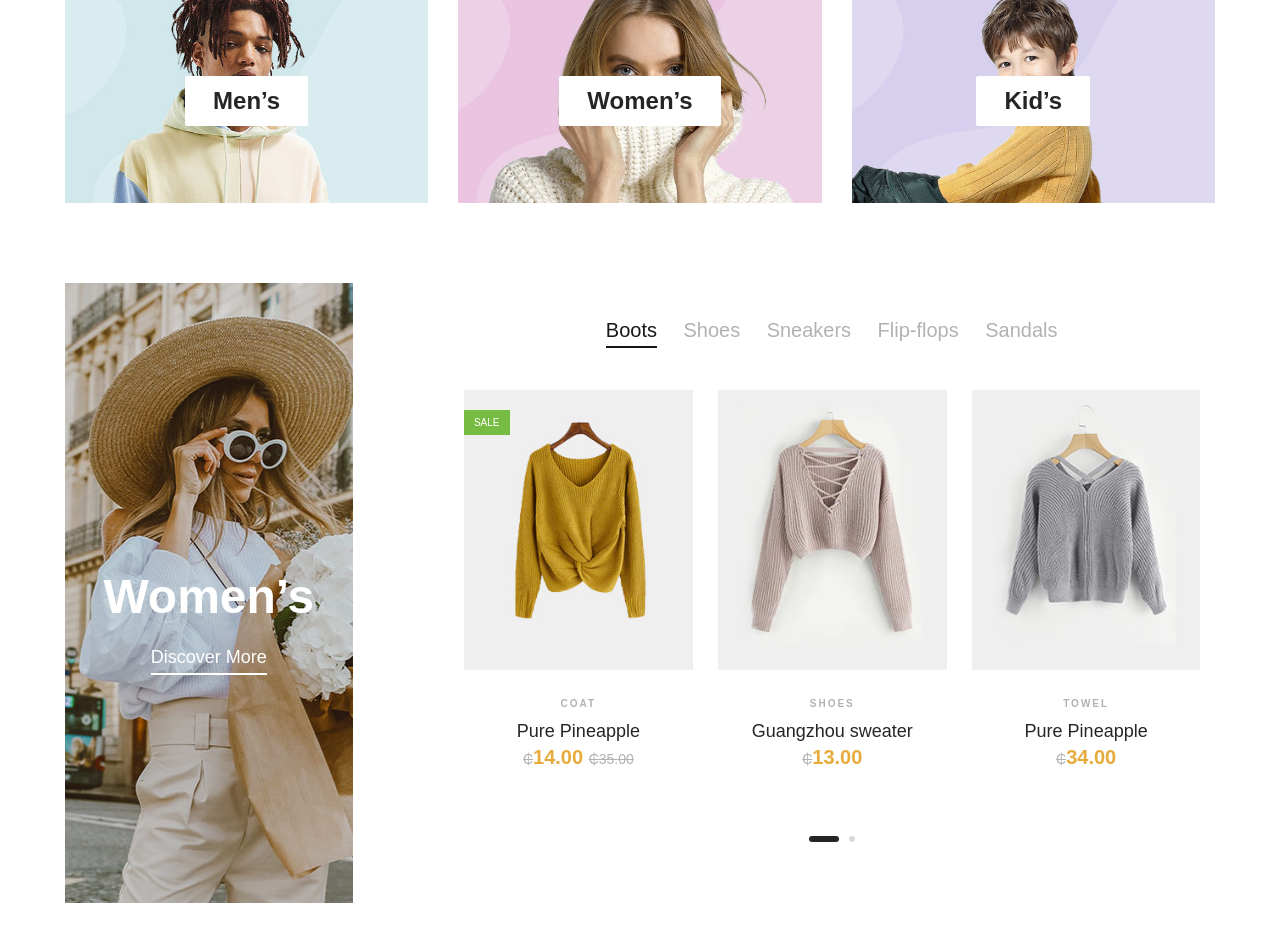
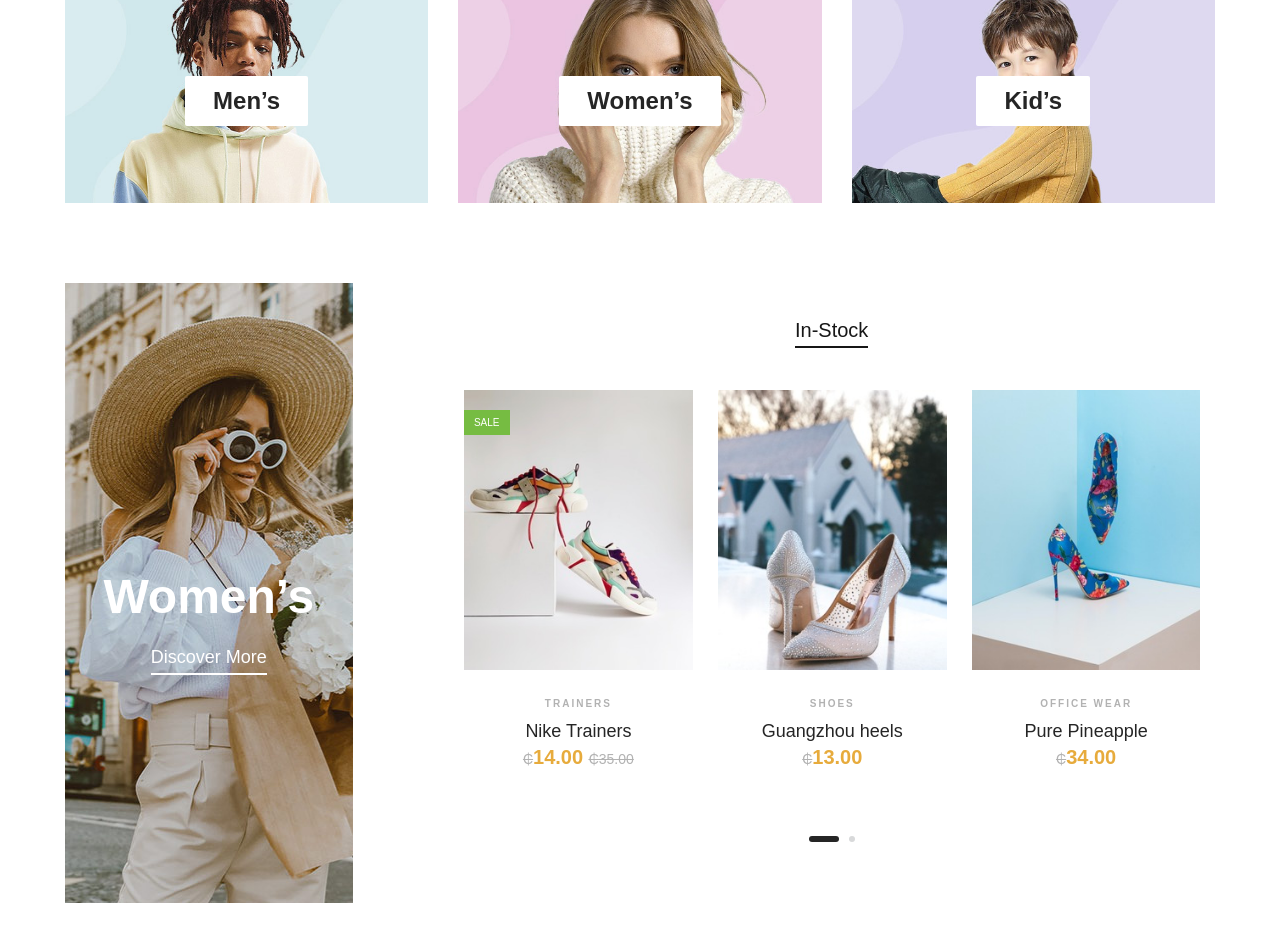
Before and after one commit to KwekuYamoah/Nante-Footwears, a Django app: page / in a window 1280 px wide. Shown: the part 1180-2120 px from the top of the page. Run offline with Django 3.2, Linux system fonts and the light colour scheme; some libraries are stand-ins or nearby versions; some web fonts are replaced.

Commit message:
Women Section Done

```diff
--- a/store/templates/store/index.html
+++ b/store/templates/store/index.html
@@ -90,11 +90,8 @@ Home - Nante Footwear
                 <div class="col-lg-8 offset-lg-1">
                     <div class="filter-control">
                         <ul>
-                            <li class="active">Boots</li>
-                            <li>Shoes</li>
-                            <li>Sneakers</li>
-                            <li>Flip-flops</li>
-                            <li>Sandals</li>
+                            <li class="active">In-Stock</li>
+
 
                         </ul>
                     </div>
@@ -113,9 +110,9 @@ Home - Nante Footwear
                                 </ul>
                             </div>
                             <div class="pi-text">
-                                <div class="catagory-name">Coat</div>
+                                <div class="catagory-name">Trainers</div>
                                 <a href="#">
-                                    <h5>Pure Pineapple</h5>
+                                    <h5>Nike Trainers</h5>
                                 </a>
                                 <div class="product-price">
                                     <span>&#8373;</span>14.00
@@ -138,7 +135,7 @@ Home - Nante Footwear
                             <div class="pi-text">
                                 <div class="catagory-name">Shoes</div>
                                 <a href="#">
-                                    <h5>Guangzhou sweater</h5>
+                                    <h5>Guangzhou heels</h5>
                                 </a>
                                 <div class="product-price">
                                     <span>&#8373;</span>13.00
@@ -158,7 +155,7 @@ Home - Nante Footwear
                                 </ul>
                             </div>
                             <div class="pi-text">
-                                <div class="catagory-name">Towel</div>
+                                <div class="catagory-name">Office Wear</div>
                                 <a href="#">
                                     <h5>Pure Pineapple</h5>
                                 </a>
@@ -169,7 +166,7 @@ Home - Nante Footwear
                         </div>
                         <div class="product-item">
                             <div class="pi-pic">
-                                <img src="{% static 'img/products/women-4.jpg' %}" alt="">
+                                <img src="{% static 'img/products/women-5.jpg' %}" alt="">
                                 <div class="icon">
                                     <i class="icon_heart_alt"></i>
                                 </div>
@@ -180,9 +177,9 @@ Home - Nante Footwear
                                 </ul>
                             </div>
                             <div class="pi-text">
-                                <div class="catagory-name">Towel</div>
+                                <div class="catagory-name">Slipper</div>
                                 <a href="#">
-                                    <h5>Converse Shoes</h5>
+                                    <h5>Converse Slippers</h5>
                                 </a>
                                 <div class="product-price">
                                     <span>&#8373;</span>34.00
```
Also changed, not shown: static/img/products/women-1.jpg, static/img/products/women-2.jpg, static/img/products/women-3.jpg, static/img/products/women-5.jpg (added).
